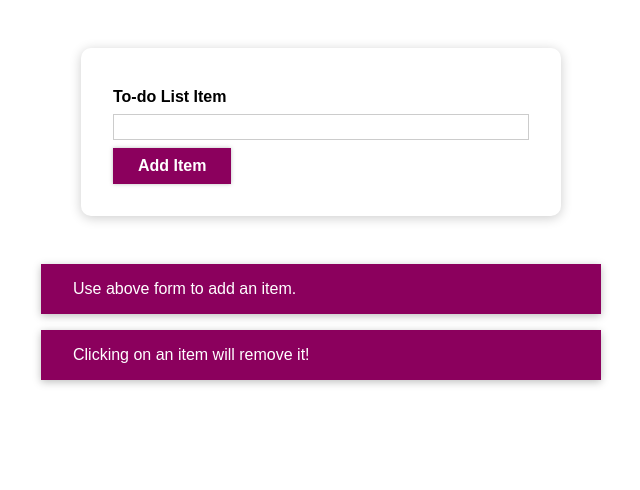
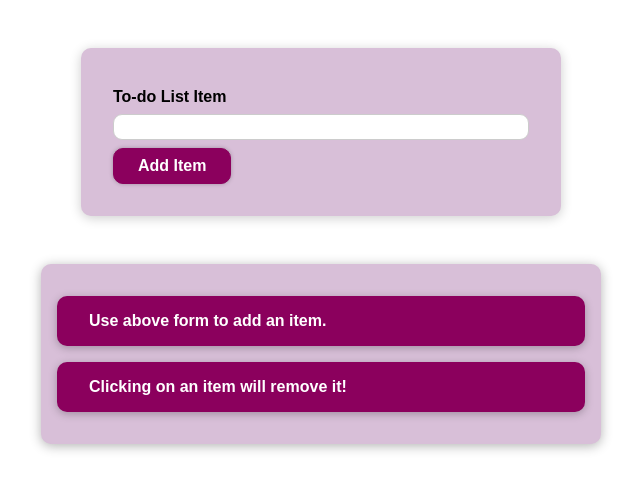
Before and after one commit to kavindu25/react-todolist-app, a React (Create React App) app in the folder webapp/: page / in a window 1280 px wide. Shown: the top 490 px of the page, without its empty margins (319-959 px from the left). Built offline with nearby package versions, Linux system fonts and the light colour scheme.

Commit message:
fix: styling fixes

```diff
--- a/webapp/src/App.css
+++ b/webapp/src/App.css
@@ -1,7 +1,16 @@
+.body {
+
+
+}
+
 #goals {
   width: 35rem;
   max-width: 90%;
   margin: 3rem auto;
+  box-shadow: 0 2px 12px rgba(0, 0, 0, 0.3);
+  border-radius: 10px;
+  padding: 1rem;
+  background-color: thistle;
 }
 
 #goal-form {
@@ -11,4 +20,5 @@
   padding: 2rem;
   box-shadow: 0 2px 12px rgba(0, 0, 0, 0.2);
   border-radius: 10px;
+  background-color: thistle;
 }
--- a/webapp/src/App.js
+++ b/webapp/src/App.js
@@ -36,7 +36,7 @@ const App = () => {
   }
 
   return (
-    <div>
+    <div className='body'>
       <section id="goal-form">
         <CourseInput onAddGoal={addGoalHandler} />
       </section>
--- a/webapp/src/components/CourseGoals/CourseGoalItem/CourseGoalItem.css
+++ b/webapp/src/components/CourseGoals/CourseGoalItem/CourseGoalItem.css
@@ -5,4 +5,5 @@
   color: white;
   padding: 1rem 2rem;
   cursor: pointer;
+  border-radius: 10px;
 }
--- a/webapp/src/components/CourseGoals/CourseGoalItem/CourseGoalItem.js
+++ b/webapp/src/components/CourseGoals/CourseGoalItem/CourseGoalItem.js
@@ -12,7 +12,7 @@ const CourseGoalItem = props => {
 
   return (
     <li className="goal-item" onClick={deleteHandler}>
-      {props.children}
+      <b>{props.children}</b>
     </li>
   );
 };
--- a/webapp/src/components/CourseGoals/CourseInput/CourseInput.css
+++ b/webapp/src/components/CourseGoals/CourseInput/CourseInput.css
@@ -12,6 +12,7 @@
   display: block;
   width: 100%;
   border: 1px solid #ccc;
+  border-radius: 9px;
   font: inherit;
   line-height: 1.5rem;
   padding: 0 0.25rem;
--- a/webapp/src/components/UI/Button/Button.css
+++ b/webapp/src/components/UI/Button/Button.css
@@ -3,6 +3,7 @@
   font: inherit;
   padding: 0.5rem 1.5rem;
   border: 1px solid #8b005d;
+  border-radius: 10px;
   color: white;
   background: #8b005d;
   box-shadow: 0 0 4px rgba(0, 0, 0, 0.26);
```
